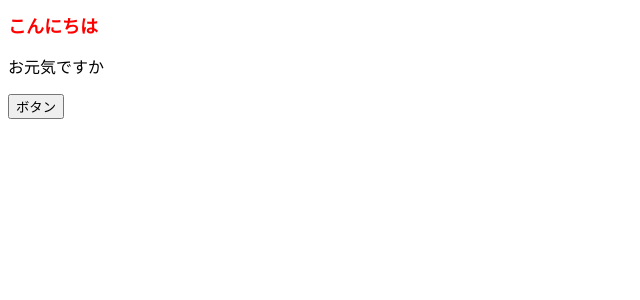
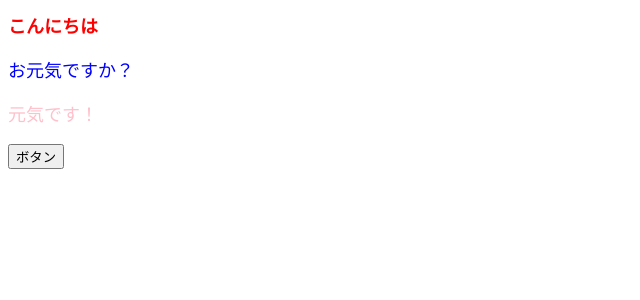
Before and after one commit to 4masa6/react-practice, a React (Create React App) app: page / in a window 1280 px wide. Shown: the top 300 px of the page, without its empty margins (0-640 px from the left). Built offline with nearby package versions, Linux system fonts and the light colour scheme.

Commit message:
propsの使い方

```diff
--- a/src/App.jsx
+++ b/src/App.jsx
@@ -2,6 +2,7 @@
 
 // import React
 import React from "react";
+import ColorfulMessage from "./components/ColorfulMessage";
 
 // JSX記法：JavaScriptの中でHTMLのタグをreturnする
 // returnする中のタグは、１つのタグで囲う必要がある <>~</>（<React.Fragment>~</React.Fragment>の略）
@@ -17,7 +18,9 @@
       {/* JSXではJavaScriptの属性をキャメルケースで書く */}
       {/* HTMLの中にJavaScriptを書く時は{}で囲う */}
       <h1 style={contentStyle}>こんにちは</h1>
-      <p>お元気ですか</p>
+      {/* コンポーネントタグで囲んだ文字列は、props.childrenで受け取れる */}
+      <ColorfulMessage color="blue">お元気ですか？</ColorfulMessage>
+      <ColorfulMessage color="pink">元気です！</ColorfulMessage>
       <button onClick={onClickButton}>ボタン</button>
     </>
   );
--- /dev/null
+++ b/src/components/ColorfulMessage.jsx
@@ -0,0 +1,19 @@
+import React from "react";
+
+// 引数でproosを受け取れる
+const ColorfulMessage = (props) => {
+  console.log(props);
+
+  // 分割代入でpropsを取り出すとコードがスッキリする
+  const { color, children } = props;
+
+  const contentStyle = {
+    color, // color: color, プロパティと値が同じ場合省略可
+    fontSize: "18px"
+  };
+
+  // props.childrenを指定すると、コンポーネントのタグで囲んだ文字列が取得できる
+  return <p style={contentStyle}>{children}</p>;
+};
+
+export default ColorfulMessage;
```
